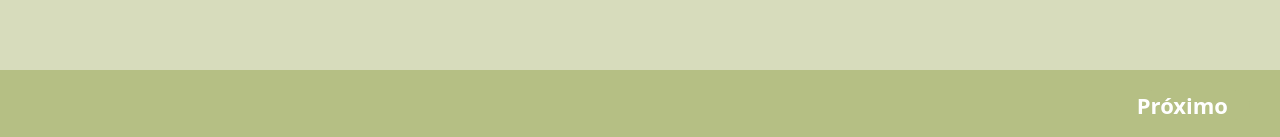
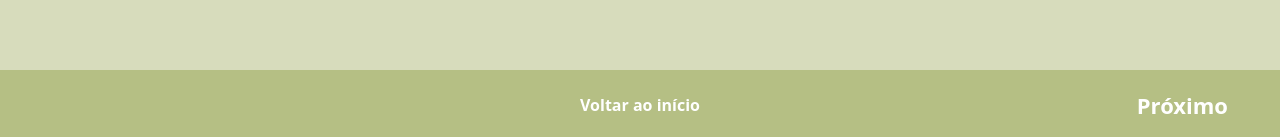
Before and after one commit to patsilvarte/Patsilvarte-Quiz, a React (Vite) app: page / in a window 1280 px wide. Both pictures are taken after a click on the button "Convites de casamento". Shown: the part 660-797 px from the top of the page. Built offline with nearby package versions, Linux system fonts and the light colour scheme; some icons are missing.

Commit message:
add clear to middle of the questions

```diff
--- a/src/App.css
+++ b/src/App.css
@@ -26,17 +26,28 @@
 
 .footer {
   background-color: #b5bf84;
+  padding: 20px 30px 20px;
+}
+.footer-element-right {
+  justify-content: end;
   display: flex;
-  justify-content: space-between;
-  padding: 20px 30px 20px;
-  flex-direction: row-reverse;
 }
-.footer button {
+.footer-element-center {
+  justify-content: center;
+  display: flex;
+}
+
+button.link {
   border: none;
   padding: 0;
+  background-color: transparent;
 }
-.footer button:hover {
+button.link:hover {
   border: none;
+}
+button.link:focus {
+  border: none;
+  outline: none;
 }
 
 .question-box {
--- a/src/screens/QuestionScreen.tsx
+++ b/src/screens/QuestionScreen.tsx
@@ -1,12 +1,13 @@
 import ArrowBackIosIcon from "@mui/icons-material/ArrowBackIos";
 import ArrowForwardIosIcon from "@mui/icons-material/ArrowForwardIos";
+import { Grid } from "@mui/material";
 import { useDispatch, useSelector } from "react-redux";
-import patsilvarteLogoWideWhite from "../assets/Patsilvarte_logo_horizontal_white.svg";
 import { Question1to5 } from "../questions/Question1to5";
 import { QuestionAvsB } from "../questions/QuestionAvsB";
 import { QuestionGNNG } from "../questions/QuestionGNNG";
+import { Header } from "../reusable/Header";
 import { RootState } from "../store";
-import { nextQuestion, prevQuestion } from "../store/quizSlice";
+import { clearQuestions, nextQuestion, prevQuestion } from "../store/quizSlice";
 
 export const QuestionScreen = () => {
   const dispatch = useDispatch();
@@ -23,13 +24,13 @@ export const QuestionScreen = () => {
   const previous = () => {
     dispatch(prevQuestion());
   };
+  const clear = () => {
+    dispatch(clearQuestions());
+  };
 
   return (
     <>
-      <div className="header">
-        <img className="header-logo" src={patsilvarteLogoWideWhite} />
-        {index + 1} / {questions.length}
-      </div>
+      <Header />
       <div className="question-box">
         {currentQuestion.format === "AvsB" && (
           <QuestionAvsB question={currentQuestion} />
@@ -41,16 +42,25 @@ export const QuestionScreen = () => {
           <Question1to5 question={currentQuestion} />
         )}
       </div>
-      <div className="footer">
-        <button onClick={next}>
-          {isLastQuestion ? "Submeter" : "Próximo"} <ArrowForwardIosIcon />
-        </button>
-        {!isFirstQuestion && (
-          <button onClick={previous}>
-            <ArrowBackIosIcon /> Anterior
+      <Grid container className="footer">
+        <Grid size={4}>
+          {!isFirstQuestion && (
+            <button onClick={previous} className="link">
+              <ArrowBackIosIcon /> Anterior
+            </button>
+          )}
+        </Grid>
+        <Grid size={4} className="footer-element-center">
+          <button onClick={clear} className="link" style={{ fontSize: "16px" }}>
+            Voltar ao início
           </button>
-        )}
-      </div>
+        </Grid>
+        <Grid size={4} className="footer-element-right">
+          <button onClick={next} className="link">
+            {isLastQuestion ? "Completar" : "Próximo"} <ArrowForwardIosIcon />
+          </button>
+        </Grid>
+      </Grid>
     </>
   );
 };
```
